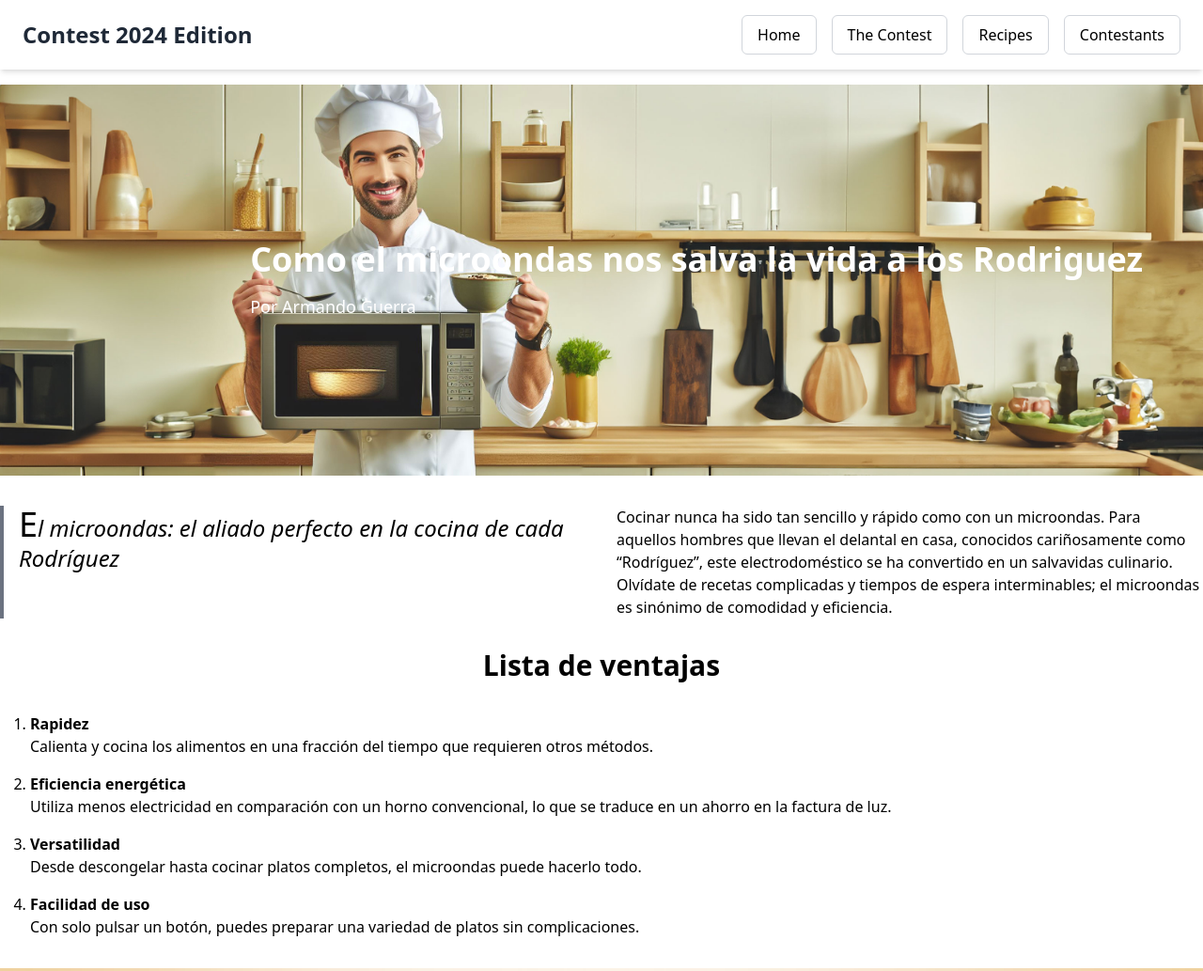
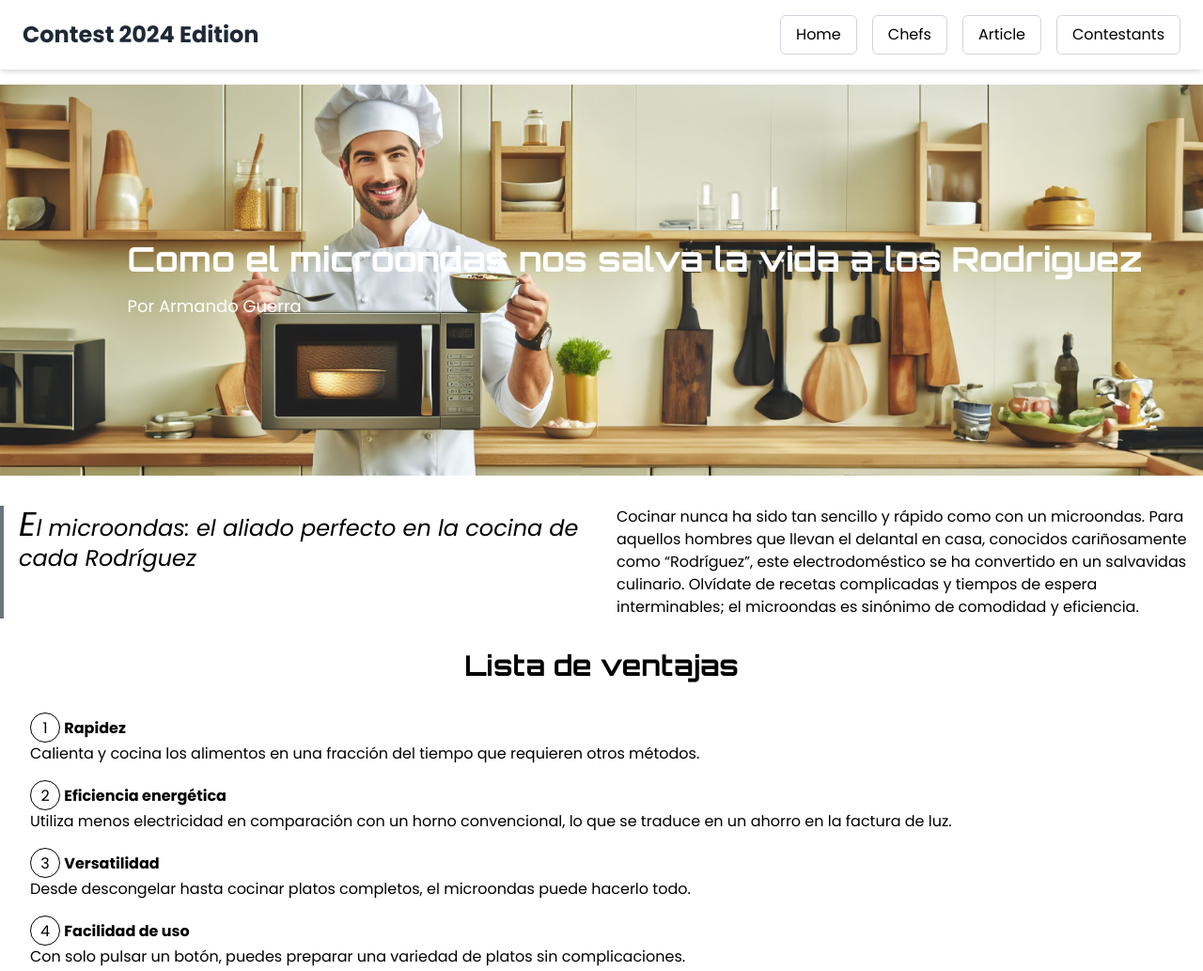
Before and after one commit to isaacblanco/hc2-p3, a website built with Parcel: page src/article.html in a window 1280 px wide. Shown: the top 1033 px of the page at 94% size. Built offline with nearby package versions, Linux system fonts and the light colour scheme; files whose address does not match are found by name.

Commit message:
Pre ajustes

```diff
--- a/src/article.html
+++ b/src/article.html
@@ -20,7 +20,7 @@
         <div
           class="absolute top-1/2 right-16 transform -translate-y-1/2 text-white"
         >
-          <h1 class="text-4xl font-bold">
+          <h1 class="text-4xl font-bold text-stroke-2 text-stroke-black">
             Como el microondas nos salva la vida a los Rodriguez
           </h1>
           <p class="mt-4 text-lg">Por Armando Guerra</p>
@@ -30,8 +30,8 @@
       <!-- Quote Section -->
       <section class="grid grid-cols-1 md:grid-cols-2 gap-8 mb-8">
         <blockquote class="text-2xl italic border-l-4 border-gray-500 pl-4">
-          <span class="text-4xl not-italic">E</span>l microondas: el aliado
-          perfecto en la cocina de cada Rodríguez
+          <span class="text-4xl">E</span>l microondas: el aliado perfecto en la
+          cocina de cada Rodríguez
         </blockquote>
         <div>
           <p>
@@ -51,9 +51,13 @@
       </section>
 
       <!-- List Section -->
-      <section class="mb-8">
-        <ol class="list-decimal pl-8 space-y-4">
+      <section class="section-lista mb-8">
+        <ol class="list-none pl-8 space-y-4">
           <li>
+            <span
+              class="inline-block border rounded-full border-black text-black w-8 h-8 text-center leading-8"
+              >1</span
+            >
             <strong>Rapidez</strong>
             <p>
               Calienta y cocina los alimentos en una fracción del tiempo que
@@ -61,6 +65,10 @@
             </p>
           </li>
           <li>
+            <span
+              class="inline-block border rounded-full border-black text-black w-8 h-8 text-center leading-8"
+              >2</span
+            >
             <strong>Eficiencia energética</strong>
             <p>
               Utiliza menos electricidad en comparación con un horno
@@ -68,6 +76,10 @@
             </p>
           </li>
           <li>
+            <span
+              class="inline-block border rounded-full border-black text-black w-8 h-8 text-center leading-8"
+              >3</span
+            >
             <strong>Versatilidad</strong>
             <p>
               Desde descongelar hasta cocinar platos completos, el microondas
@@ -75,6 +87,10 @@
             </p>
           </li>
           <li>
+            <span
+              class="inline-block border rounded-full border-black text-black w-8 h-8 text-center leading-8"
+              >4</span
+            >
             <strong>Facilidad de uso</strong>
             <p>
               Con solo pulsar un botón, puedes preparar una variedad de platos
--- a/src/assets/styles/_variables.scss
+++ b/src/assets/styles/_variables.scss
@@ -1,8 +1,34 @@
 @use "sass:color";
 
-$font-family-sans-serif: -apple-system, BlinkMacSystemFont, "Segoe UI", Roboto,
-  "Helvetica Neue", Arial, sans-serif, "Apple Color Emoji", "Segoe UI Emoji",
-  "Segoe UI Symbol";
+$base-font-size: 16px;
+
+$font-titles: "Orbitron", serif;
+$font-family-sans-serif: poppins, -apple-system, BlinkMacSystemFont, "Segoe UI",
+  Roboto, "Helvetica Neue", Arial, sans-serif, "Apple Color Emoji",
+  "Segoe UI Emoji", "Segoe UI Symbol";
 $font-family-serif: "Georgia", "Times New Roman", serif;
 
+$colors: (
+  "medium": #606c38,
+  "dark": #283618,
+  "light": #fefae0,
+  "major": #dda15e,
+  "minor": #bc6c25,
+  "danger": #81a28b,
+);
+
+// Medios
 $mqMinWidth: 420px;
+$mqMedWidth: 768px;
+
+@mixin respond-to($breakpoint) {
+  @if $breakpoint == "small" {
+    @media (max-width: $mqMinWidth) {
+      @content;
+    }
+  } @else if $breakpoint == "medium" {
+    @media (max-width: $mqMedWidth) {
+      @content;
+    }
+  }
+}
--- /dev/null
+++ b/src/assets/styles/layouts/_general.scss
@@ -0,0 +1,12 @@
+body {
+  font-family: $font-family-sans-serif;
+  font-size: $base-font-size;
+}
+
+h1,
+h2,
+h3,
+h4 {
+  font-family: $font-titles;
+  text-align: center;
+}
--- a/src/assets/styles/main.scss
+++ b/src/assets/styles/main.scss
@@ -2,6 +2,9 @@
  * Use this file to import partials.
  * Do not include SCSS code in this file.
  */
+
+@import url("https://fonts.googleapis.com/css2?family=Orbitron:wght@400..900&display=swap");
+@import url("https://fonts.googleapis.com/css2?family=Poppins:ital,wght@0,100;0,200;0,300;0,400;0,500;0,600;0,700;0,800;0,900;1,100;1,200;1,300;1,400;1,500;1,600;1,700;1,800;1,900&display=swap");
 
 /**
  * Import variables
@@ -28,6 +31,7 @@
 @tailwind utilities;
 
 @import "layouts/home";
+@import "layouts/general";
 @import "layouts/article";
 @import "layouts/chefs";
 @import "layouts/ai";
--- a/src/views/header.html
+++ b/src/views/header.html
@@ -4,10 +4,10 @@
       <a href="index.html">Contest 2024 Edition</a>
     </div>
     <nav class="flex space-x-4">
-      <a href="#" class="menu-item">Home</a>
-      <a href="#" class="menu-item">The Contest</a>
-      <a href="#" class="menu-item">Recipes</a>
-      <a href="#" class="menu-item">Contestants</a>
+      <a href="index.html" class="menu-item">Home</a>
+      <a href="chefs.html" class="menu-item">Chefs</a>
+      <a href="article.html" class="menu-item">Article</a>
+      <a href="ai.html" class="menu-item">Contestants</a>
     </nav>
   </div>
 </header>
```
Also changed, not shown: README-Profesor.md, dist/ai.html, dist/article.html, dist/chefs.html, dist/index.html, 2 other files.
